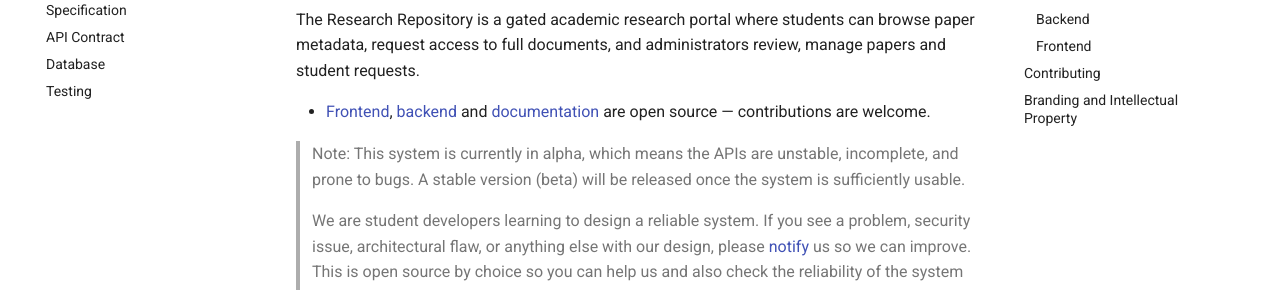
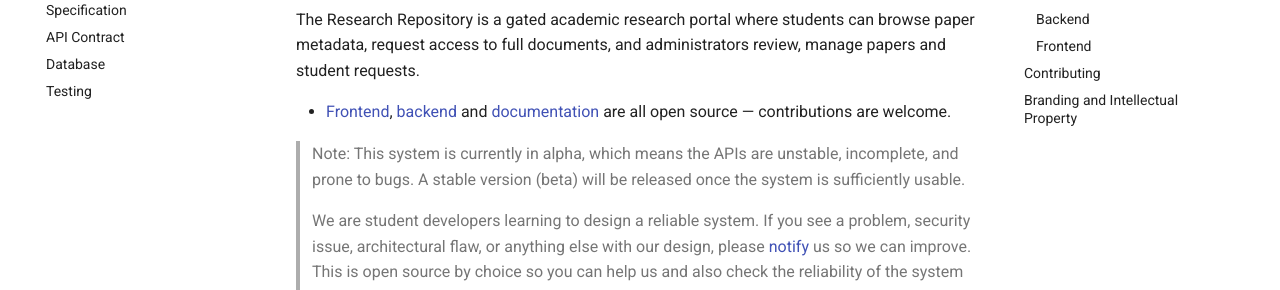
Before and after one commit to r4ppz/research-repo-docs, an MkDocs documentation site: the page built from docs/index.md, in a window 1280 px wide and 900 px high. Shown: the part 173-463 px from the top of the window. Built offline with MkDocs 1.6.1 and Material for MkDocs 9.7.7, drawn with Linux system fonts in a browser that asks for light colours; comment, search, counter and statistics services are not loaded.

Commit message:
fix: wrong command and grammar

```diff
--- a/docs/index.md
+++ b/docs/index.md
@@ -2,7 +2,7 @@
 
 The Research Repository is a gated academic research portal where students can browse paper metadata, request access to full documents, and administrators review, manage papers and student requests.
 
-- [Frontend](https://github.com/r4ppz/research-repository), [backend](https://github.com/r4ppz/research-repository-backend) and [documentation](https://github.com/r4ppz/research-repo-docs) are open source — contributions are welcome.
+- [Frontend](https://github.com/r4ppz/research-repository), [backend](https://github.com/r4ppz/research-repository-backend) and [documentation](https://github.com/r4ppz/research-repo-docs) are all open source — contributions are welcome.
 
 > Note: This system is currently in alpha, which means the APIs are unstable, incomplete, and prone to bugs. A stable version (beta) will be released once the system is sufficiently usable.
 
```
Also changed, not shown: docs/testing.md (+1 -1 lines), 1 other file.
